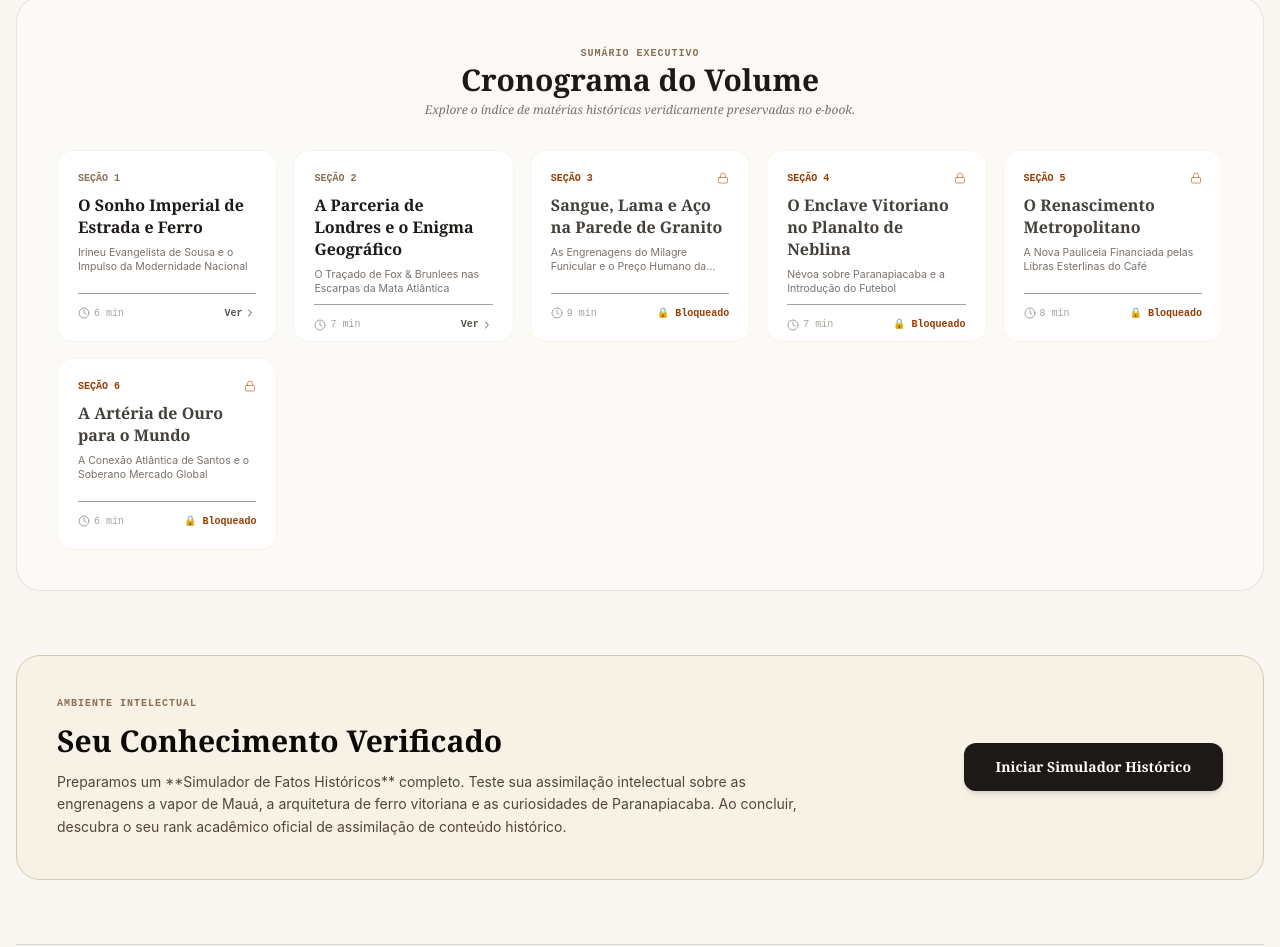
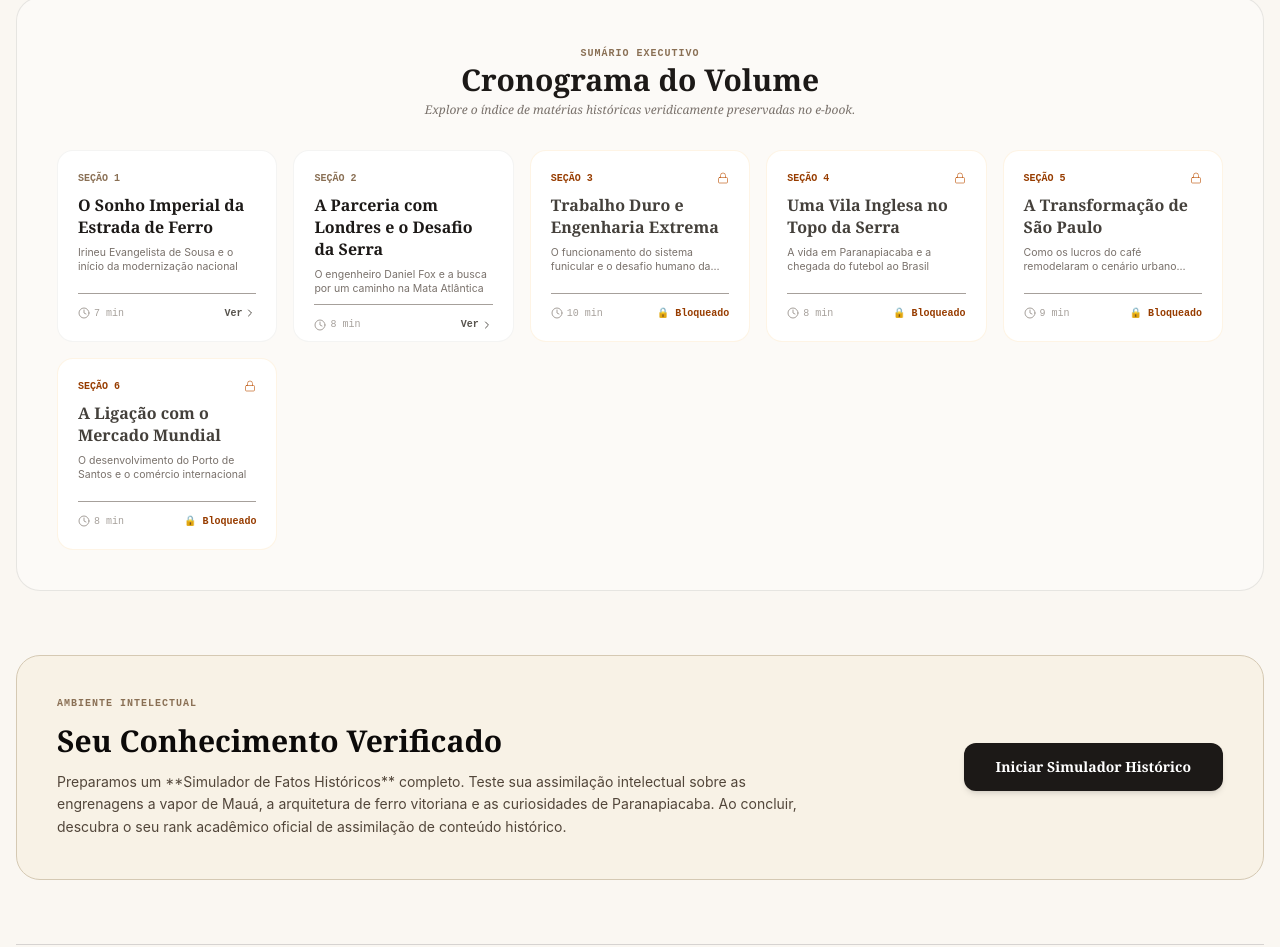
Before and after one commit to SAOPAULORAILWAY/SAOPAULORAILWAY2, a React (Vite) app: page / in a window 1280 px wide. Shown: the part 946-1893 px from the top of the page. Built offline with nearby package versions, Linux system fonts and the light colour scheme.

Commit message:
refactor: refine PDF export layout and update content
Optimize print CSS for accurate A4 page fitting and update chapter 1 title and copy for improved historical clarity.

```diff
--- a/src/data/chapters.ts
+++ b/src/data/chapters.ts
@@ -4,86 +4,92 @@ export const chapters: Chapter[] = [
   {
     id: 'intro',
     number: 1,
-    title: 'O Sonho Imperial de Estrada e Ferro',
-    subtitle: 'Irineu Evangelista de Sousa e o Impulso da Modernidade Nacional',
+    title: 'O Sonho Imperial da Estrada de Ferro',
+    subtitle: 'Irineu Evangelista de Sousa e o início da modernização nacional',
     image: '/assets/images/barao_de_maua_1781298320469.jpg',
     imageCaption: 'Irineu Evangelista de Sousa, o Barão de Mauá (1813 a 1889), pioneiro absoluto da industrialização e dos transportes ferroviários no Império do Brasil.',
-    readingTime: 6,
+    readingTime: 7,
     content: [
-      'Sob o Império de Dom Pedro II, a vastidão do território brasileiro parecia adormecida em um ritmo colonial quase arcaico: as mulas batiam cascos nas pedras do Caminho do Mar e homens escravizados arqueavam-se sob o peso das sacas. As encostas íngremes da muralha de granito conhecida como Serra do Mar eram um pesadelo logístico intransponível, onde o café, nova e fulgurante seiva econômica nacional, definhava antes de alcançar os cargueiros de Santos.',
-      'Foi nesse cenário de paralisia estrutural que Irineu Evangelista de Sousa desvelou sua visão monumental. O futuro Visconde de Mauá, temperado pela dinâmica comercial da City londrina, sabia que os caminhos de ferro ditavam o pulso da civilidade e do comércio mundial. Ele enxergava as ferrovias não apenas como vias mercantis, mas como artérias vitais para a emancipação econômica de um império atado à herança senhorial.',
-      'Ao obter em 1855 o privilégio exclusivo para desenhar as linhas ligando Jundiaí ao litoral paulista, Irineu Evangelista de Sousa desafiou o ceticismo aristocrático do Parlamento Imperial. Os barões da terra viam aquela iniciativa como uma quimera estéril ou, pior, um perigo aos privilégios estabelecidos. Isolado politicamente e sem os canais fiduciários do capital nacional, o pioneiro gaúcho atravessou o Atlântico rumo à Inglaterra vitoriana, buscando nos cofres da meca financeira global o oxigênio monetário para transpor o insondável desfiladeiro de neblina.',
-      'Sem o apoio de cafeicultores nativos e com as finanças sob severa vigilância das elites agrárias, as negociações que Irineu Evangelista de Sousa (Barão de Mauá) liderou nos salões bancários da City de Londres pavimentaram uma das alianças mais decisivas do século XIX. A muralha de granito do planalto paulista seria vencida pelas libras do império britânico.'
+      'Durante o Império de Dom Pedro II, a vastidão do território brasileiro seguia um ritmo lento e colonial. Tropas de mulas subiam e desciam as encostas de pedras do Caminho do Mar, enquanto trabalhadores carregavam pesadas sacas nas costas. A Serra do Mar, uma imensa muralha de granito, representava o maior desafio de transporte do país, onde o café — o principal motor da economia nacional — demorava muito para chegar aos navios de Santos.',
+      'Nesse cenário difícil, o empresário Irineu Evangelista de Sousa, futuro Barão de Mauá, apresentou um plano inovador. Inspirado pelo forte progresso industrial que conheceu em suas viagens de negócios a Londres, ele sabia que os trilhos ditavam o ritmo do desenvolvimento mundial. Mauá via as ferrovias não apenas como rotas de comércio, mas como o caminho para modernizar a economia de um país ainda muito preso ao passado agrícola.',
+      'Em 1855, ao obter o direito de planejar a ferrovia que ligaria Jundiaí ao litoral paulista, ele enfrentou a desconfiança dos políticos e grandes proprietários da época. Muitos consideravam o projeto impossível ou inútil de ser realizado. Sem apoio financeiro no Brasil, o pioneiro gaúcho viajou para a Inglaterra em busca de investidores e recursos técnicos para vencer o abismo da serra.',
+      'Apesar de não contar com a confiança imediata dos cafeicultores tradicionais, as negociações que ele realizou nos bancos britânicos renderam uma importante parceria de cooperação técnica e financeira. Seria o início de uma das maiores obras de engenharia do século XIX.',
+      'Além de todas as dificuldades técnicas, o projeto de Mauá também sofria uma forte oposição política no Rio de Janeiro. Muitos parlamentares conservadores defendiam que investir em estradas de ferro era um luxo desnecessário para um país de vocação essencialmente agrária, preferindo a manutenção dos antigos caminhos terrestres. Apesar dessas críticas e da falta de incentivos estatais diretos, Irineu de Sousa perseverou, convencido de que o futuro do desenvolvimento nacional dependia diretamente da velocidade e da capacidade de transporte que só os trilhos de metal podiam oferecer.'
     ]
   },
   {
     id: 'capital-ingles',
     number: 2,
-    title: 'A Parceria de Londres e o Enigma Geográfico',
-    subtitle: 'O Traçado de Fox & Brunlees nas Escarpas da Mata Atlântica',
+    title: 'A Parceria com Londres e o Desafio da Serra',
+    subtitle: 'O engenheiro Daniel Fox e a busca por um caminho na Mata Atlântica',
     image: '/assets/images/luz_paranapiacaba_1781298346748.jpg',
     imageCaption: 'A influência vitoriana se consolidou na serra paulista através da arquitetura de requinte industrial, marcada por relógios icônicos e estações de tijolos vermelhos importados.',
-    readingTime: 7,
+    readingTime: 8,
     content: [
-      'Londres pulsava sob a fumaça de carvão quando as corporações de capitalistas e engenheiros escutaram o clamor de Irineu Evangelista de Sousa. Em 1859, erguia-se na capital britânica a "São Paulo Railway Company Limited", corporizada sob pesadas garantias de juros ofertadas pelo Tesouro Imperial do Brasil. Tratava-se de um consórcio audacioso que unia a riqueza latifundiária paulista aos dividendos do capital mercantil inglês.',
-      'Contudo, cruzar os penhascos de vulto assustador da escarpa atlântica causava calafrios aos mais condecorados técnicos europeus. A serra, envolta em lendas e mistérios naturais, precipitava-se em penhascos íngremes sob a umidade asfixiante da Mata Atlântica. Daniel Fox, um jovem engenheiro britânico dotado de admirável obstinação metodológica, foi destacado para a província de São Paulo com a tarefa quase fictícia de encontrar passagem onde todos viam apenas desolação.',
-      'A pé e munido apenas de teodolitos, bússolas e coragem científica, Daniel Fox escalou os paredões da serra. Desprezando os métodos convencionais de aderência contínua, que eram impraticáveis naquelas rampas brutais de quase oitocentos metros de altura, compreendeu que a única saída matemática viável residia na criação de uma engenharia de transição por planos inclinados sucessivos. Unia-se, assim, a ousadia fundadora de Irineu Evangelista de Sousa (Barão de Mauá) à implacável e metódica engenharia vitoriana.'
+      'Em 1859, foi fundada em Londres a "São Paulo Railway Company Limited", empresa britânica criada para erguer e operar a estrada de ferro paulista. O projeto contava com garantias financeiras do governo imperial brasileiro e unia a riqueza dos produtores de café do país com o capital e as máquinas dos investidores ingleses.',
+      'Mesmo com os recursos assegurados, a engenharia técnica enfrentava um verdadeiro desafio geográfico: como subir a cordilheira íngreme da serra paulista sob o clima úmido da densa floresta tropical. Para encontrar uma saída viável, a empresa enviou ao Brasil o engenheiro Daniel Fox, um jovem profissional reconhecido por sua perseverança e rigor técnico.',
+      'Daniel Fox explorou a região da serra a pé, coletando medições geográficas detalhadas. Ao compreender que os modelos de trilhos comuns não funcionariam em subidas tão íngremes de quase 800 metros de altura, propôs uma solução inovadora: a divisão do trecho em rampas seguidas por meio de planos inclinados de tração. Essa ideia aliou a determinação pioneira de Irineu de Sousa (Barão de Mauá) com o método prático da engenharia vitoriana.',
+      'Ao chegar a São Paulo, Daniel Fox encontrou uma topografia extremamente hostil e pouco mapeada. A densa vegetação da Mata Atlântica e as constantes neblinas dificultavam a visibilidade, exigindo semanas de exploração cansativa para encontrar qualquer passagem viável. O engenheiro britânico teve de desenhar dezenas de esboços e testar caminhos alternativos antes de se convencer de que a subida direta por meio de cabos de aço era o único meio tecnicamente seguro para garantir o tráfego contínuo de cargas pesadas.'
     ]
   },
   {
     id: 'desafio-muralha',
     number: 3,
-    title: 'Sangue, Lama e Aço na Parede de Granito',
-    subtitle: 'As Engrenagens do Milagre Funicular e o Preço Humano da Serra',
+    title: 'Trabalho Duro e Engenharia Extrema',
+    subtitle: 'O funcionamento do sistema funicular e o desafio humano da obra',
     image: '/assets/images/funicular_cable_1781298331429.jpg',
     imageCaption: 'O revolucionário sistema funicular: imensas caldeiras e cabos de aço permitiam que composições pesadas vencessem o monstruoso desnível de 800 metros da serra.',
-    readingTime: 9,
+    readingTime: 10,
     content: [
-      'Os cumes da Serra do Mar tremeram com o eco das picaretas a partir de 1860. A empreitada, de que participou ativamente Irineu Evangelista de Sousa e capitaneada pelo engenheiro civil James Brunlees, consistia em esculpir na rocha viva quatro planos inclinados seguidos, com uma impressionante inclinação média de dez por cento. Para tracionar os vagões carregados da preciosa semente ao longo desse abismo lamoso, Brunlees arquitetou o engenhoso e inédito Sistema Funicular da "Serra Velha".',
-      'A engrenagem operava sob a força de imponentes máquinas fixas a vapor instaladas em cada um dos patamares intermediários da montanha. Acionando formidáveis tambores com grossos cabos de aço, essas usinas de força puxavam os trens carregados de café da planície enquanto auxiliavam no freamento e contrabalanço das composições que faziam a descida vazias. Contudo, a estabilidade das encostas era um paradoxo: as chuvas tropicais desencadeavam deslizamentos abruptos que soterraram trilhos e homens sob toneladas de lama.',
-      'A construção cobrou um tributo severo em dignidade e vidas humanas. O canteiro de obras tornou-se um purgatório de febres e provações, onde operários imigrantes alemães, italianos, camponeses brasileiros e engenheiros ingleses padeceram sob as garras implacáveis do cólera, da varíola e das febres tropicais. Sob o comando severo dos chefes saxões, a obra rasgou as montanhas e, contra todos os prognósticos científicos da Europa, o tráfego regular de passageiros inaugurou-se solenemente em fevereiro de 1867, coroando de glória os trilhos ideados por Irineu Evangelista de Sousa (Barão de Mauá) e o sangue de seus construtores.'
+      'As obras começaram efetivamente em 1860 sob a supervisão do experiente engenheiro-chefe James Brunlees. Os trabalhadores enfrentaram a tarefa monumental de moldar as encostas de pedra da Serra do Mar, criando quatro planos inclinados seguidos com uma inclinação média de 10%. Para puxar as composições carregadas de café por esse trecho íngreme, Brunlees planejou o engenhoso e prático Sistema Funicular original.',
+      'O mecanismo funcionava impulsionado por grandes máquinas a vapor fixadas no topo de cada uma das rampas. Utilizando cabos de aço extremamente resistentes, as caldeiras puxavam os trens que subiam carregados com café e também ajudavam a frear os vagões que faziam a descida vazios. No entanto, o canteiro de obras enfrentava o rigor do clima local: as fortes chuvas de verão causavam deslizamentos de terra constantes que cobriam parte do percurso.',
+      'A construção exigiu um imenso sacrifício físico, e muitos trabalhadores adoeceram no percurso. Operários brasileiros, imigrantes alemães e italianos, e engenheiros vindos de Londres dividiam o espaço nas montanhas lutando contra surtos de cólera e febres tropicais. Com esforço extraordinário de toda a equipe, a estrada de ferro foi aberta ao tráfego em fevereiro de 1867, coroando de sucesso o ousado projeto do Barão de Mauá.',
+      'Toda a logística de manutenção do sistema funicular era monitorada com precisão absoluta pelas equipes britânicas. As imensas caldeiras a carvão exigiam um abastecimento constante de combustível, que era transportado serra acima pelos próprios vagões. Nos períodos de pico da colheita do café, o sistema funcionava ininterruptamente de sol a sol, exigindo revisões diárias nos cabos de aço para evitar acidentes fatais e garantir que a preciosa carga paulista descesse a montanha com segurança e sem interrupções.'
     ]
   },
   {
     id: 'paranapiacaba-fog',
     number: 4,
-    title: 'O Enclave Vitoriano no Planalto de Neblina',
-    subtitle: 'Névoa sobre Paranapiacaba e a Introdução do Futebol',
+    title: 'Uma Vila Inglesa no Topo da Serra',
+    subtitle: 'A vida em Paranapiacaba e a chegada do futebol ao Brasil',
     image: '/assets/images/luz_paranapiacaba_1781298346748.jpg',
     imageCaption: 'A histórica vila de Paranapiacaba desenvolveu-se no topo do sistema funicular, vivenciando o singular choque cultural entre operários brasileiros e o modo de vida vitoriano inglês.',
-    readingTime: 7,
+    readingTime: 8,
     content: [
-      'No topo mais elevado do plano inclinado, onde as névoas marinhas se condensam sobre os prados frios do planalto, a ferrovia de Irineu Evangelista de Sousa deu origem ao povoamento do Alto da Serra, postergadamente imortalizado como Paranapiacaba. Aquele ponto de transição técnica, onde os cabos funiculares davam lugar à tração a vapor convencional, logo converteu-se em um curioso enclave geográfico de costumes inteiramente britânicos.',
-      'A São Paulo Railway Company desenhou ali uma colônia habitacional milimetricamente ordenada, espelhando a hierarquia puritana das vilas operárias da Grã-Bretanha industrial. Erguidas em pinho importado, com arremates rebuscados de ferro e telhados acentuados, as casas de engenheiros e operários contrastavam bizarramente com a vegetação selvagem circundante. No topo da colina, imitando a grandiloquência imperial de Londres, o Relógio da Estação marcava o rigor do horário inglês, governando a província pela pontualidade de suas badaladas.',
-      'Nesse ambiente envolto em misteriosa névoa cinzenta nasceram costumes destinados a moldar a cultura popular do Brasil. Charles Miller, herdeiro direto de um mecânico escocês das locomotivas vitorianas, partiu daquela província ferroviária rumo aos colégios da Inglaterra e regressou, em 1894, trazendo em sua bagagem duas bolas de couro e o folheto de regras de um novo jogo pedestre. O futebol nascia para a terra brasileira por meio daqueles mesmos homens que vigiavam as máquinas e calavam-se ante o fog da serra paulista.'
+      'No topo mais alto da serra, onde a neblina frequente costuma envolver toda a paisagem, a parada ferroviária de Irineu de Sousa deu origem ao povoado do Alto da Serra, conhecido hoje como Paranapiacaba. Sendo o ponto ideal de transição onde os trens deixavam os cabos funiculares para seguir nas locomotivas comuns, o local desenvolveu costumes e visual tipicamente britânicos.',
+      'A empresa construiu na vila uma colônia residencial planejada com simpáticas moradias de madeira para operários e engenheiros, baseadas nas vilas operárias da Grã-Bretanha. No topo do morro, um belo relógio instalado na estação comandava os horários das partidas e chegadas dos trens com total pontualidade britânica.',
+      'Foi nessa atmosfera cercada de névoa constante que nasceram algumas das tradições esportivas mais famosas do país. Charles Miller, de pai britânico funcionário ferroviário, viajou para realizar seus estudos em Londres e retornou em 1894 portando duas bolas de couro e o regulamento de um novo jogo pedestre. Assim, o futebol dava seus primeiros passos em terras paulistas por influência direta dos trabalhadores e engenheiros da ferrovia.',
+      'Com o passar dos anos, Paranapiacaba deixou de ser apenas um acampamento técnico de operários para se transformar em uma comunidade vibrante e autossuficiente. A vila ganhou sua própria escola primária, um clube recreativo para as famílias e até mesmo um hospital equipado com materiais vindos diretamente de Londres. Essa organização social exemplar não só criava um forte sentimento de pertencimento entre os moradores, mas também servvia de referência urbana para as outras cidades que cresciam ao longo do ramal ferroviário.'
     ]
   },
   {
     id: 'legado-cafe',
     number: 5,
-    title: 'O Renascimento Metropolitano',
-    subtitle: 'A Nova Pauliceia Financiada pelas Libras Esterlinas do Café',
+    title: 'A Transformação de São Paulo',
+    subtitle: 'Como os lucros do café remodelaram o cenário urbano paulistano',
     image: '/assets/images/ebook_cover_realistic_clean_1781404957659.jpg',
     imageCaption: 'A São Paulo Railway impulsionou a transformação de São Paulo de vilarejo colonial para uma metrópole cosmopolita e capital industrial da América do Sul.',
-    readingTime: 8,
+    readingTime: 9,
     content: [
-      'O movimento ascendente da São Paulo Railway superou as estimativas financeiras mais delirantes da Bolsa de Londres. Única via a interligar a opulência agrícola do Oeste Paulista ao porto, a ferrovia planejada em 1855 por Irineu Evangelista de Sousa transformou-se em uma fabulosa mina de ouro cambial. O fluxo maciço de libras esterlinas transmutou de vez o perfil urbano da acanhada capital provincial, outrora adormecida em suas paredes monásticas de taipa de pilão.',
-      'A outrora sonolenta capital deu passagem a arranha-céus, boulevards iluminados por energia gerada a gás, bondes elétricos de calçada e suntuosas sedes fiduciárias. O café, correndo veloz sobre os trilhos ingleses, financiou a expansão de um diversificado parque fabril e viabilizou a acolhida do caudal migratório de braços livres vindos de todas as partes do globo. São Paulo deixava de ser uma província periférica para figurar como o motor dinâmico e cosmopolita da economia sul-americana.',
-      'O monumento mais eloqüente desse triunfo industrial ergueu-se majestoso no coração de São Paulo: a nova Estação da Luz, inaugurada em 1901. Concebida integralmente no Reino Unido por arquitetos formados na tradição de ferro e vidro de Joseph Paxton, sua colossal estrutura metálica foi moldada nas fundições de Glasgow, transportada em navios e montada como um gigantesco quebra-cabeça tecnológico no Brasil. Sob o relógio de sua torre imponente, a estação era o portal magnífico onde a modernidade entrava nos trilhos do progresso nacional.'
+      'O sucesso financeiro da São Paulo Railway superou as previsões mais animadoras de seus organizadores em Londres. Como única via que ligava a imensa produção cafeeira do interior paulista com o escoamento no litoral, a ferrovia projetada por Irineu Evangelista de Sousa converteu-se na principal via econômica da região, alterando completamente a dinâmica urbana da cidade de São Paulo.',
+      'A antiga vila colonial e isolada iniciou um crescimento acelerado com a pavimentação de avenidas largas, redes de iluminação pública a gás e a introdução de bondes de transporte urbano. Os lucros das vendas de café ajudaram a financiar o surgimento de indústrias e atraíram correntes migratórias de várias partes do mundo. Com isso, São Paulo deixou de ser uma cidade periférica para liderar a economia nacional.',
+      'O principal marco monumental desse progresso foi a inauguração da nova Estação da Luz em 1901. Desenhada no exterior por engenheiros formados na arquitetura de ferro e vidro europeia, a enorme estrutura de ferro foi manufaturada em Glasgow, transportada em navios e montada como um grande quebra-cabeça tecnológico no coração da capital. Sua charmosa torre com relógio virou o principal portal de recebimento de passageiros rumo à modernização.',
+      'O impacto financeiro foi tão avassalador que novos bancos, seguradoras e escritórios de negócios surgiram no centro paulistano quase da noite para o dia. A riqueza gerada pela ferrovia impulsionou também o setor cultural, financiando a construção do imponente Teatro Municipal e o surgimento de jornais diários que debatiam o futuro do país. São Paulo transformou-se no principal polo de atração profissional e intelectual, ditando as tendências econômicas brasileiras a partir de seus escritórios decorados com madeira nobre.'
     ]
   },
   {
     id: 'escoamento-santos',
     number: 6,
-    title: 'A Artéria de Ouro para o Mundo',
-    subtitle: 'A Conexão Atlântica de Santos e o Soberano Mercado Global',
+    title: 'A Ligação com o Mercado Mundial',
+    subtitle: 'O desenvolvimento do Porto de Santos e o comércio internacional',
     image: '/assets/images/porto_de_santos_1781307571913.jpg',
     imageCaption: 'Ilustração histórica representando as docas do Porto de Santos no final do século XIX, recebendo os carregamentos de café transportados pela ferrovia da serra.',
-    readingTime: 6,
+    readingTime: 8,
     content: [
-      'Se o planalto escaldante do interior paulista representava o grande úbere da colheita cafeeira, o estuário de Santos funcionava como o canal de respiração econômica da jovem nação. Antes de os trilhos da São Paulo Railway de Irineu Evangelista de Sousa transporem o abismo da serra, a descida da safra rastejava sob as patas de mulas esgotadas, que tombavam ao longo de trilhas íngremes marcadas pela lama torrencial.',
-      'A conexão ferroviária definitiva promoveu uma alteração estrutural sem precedentes comerciais. Com os novos comboios descendo as encostas de Santos a vapor, o trânsito do café paulista deixou de ser uma penosa jornada de semanas para pacificar-se em um trajeto matemático de poucas horas. A perda de cargas devido a intempéries e assaltos reduziu-se a números marginais, inaugurando uma era de máxima racionalidade mercantil.',
-      'Em contrapartida à farta riqueza expelida pelos comboios funiculares, o Porto de Santos redesenhou sua topografia portuária de forma imponente. Cais de pedra maciça substituíram os antigos e apodrecidos ancoradouros de madeira colonial, enquanto linhas férreas internas e guindastes britânicos agilizavam o transbordo para os porões de navios de todas as nações. A sinergia exemplar entre os vagões fundados sob a inspiração original de Irineu Evangelista de Sousa (Barão de Mauá) e a formidável infraestrutura do porto ergueu a economia à condição de soberana indiscutível do comércio cafeeiro moderno, alimentando as indústrias e as capitais do mundo civilizado.'
+      'Se o interior paulista produzia o café em escala expressiva, o estuário de Santos garantia o escoamento comercial de toda a produção. Antes de a linha de trem transpor a encosta íngreme da serra paulista, o café viajava em lombos de mulas exaustas, numa jornada lenta por caminhos precários de terra batida que ficavam intransitáveis nos dias de chuva intensa.',
+      'A ligação ferroviária mudou profundamente essa dinâmica mercantil. Com os trens descendo e subindo a serra diariamente, o frete da carga de café passou a durar poucas horas em vez de dias ou semanas. A perda de mercadorias no caminho reduziu-se bastante e a eficiência logística barateou o preço final, tornando o grão paulista altamente competitivo no exterior.',
+      'Para atender à exportação ágil gerada pelos trens funiculares, a estrutura do Porto de Santos foi modernizada com cais de alvenaria definitiva e modernos guindastes para acelerar o processo de embarque nos cargueiros internacionais. Essa integração eficiente entre a ferrovia original de Irineu de Sousa (o Barão de Mauá) e um porto bem equipado consolidou o café brasileiro na liderança absoluta de vendas para as capitais da Europa e América do Norte.',
+      'Essa impressionante infraestrutura portuária mudou também o perfil demográfico e social de Santos. O porto transformou-se em um imenso caldeirão multicultural, onde marinheiros, comerciantes e imigrantes de dezenas de nacionalidades se encontravam diariamente nas docas. O vai e vem constante de sacas de café alimentava uma engrenagem financeira global de altíssima velocidade, conectando de forma definitiva a produção do interior de São Paulo aos hábitos diários de consumo nas grandes cafeterias europeias.'
     ]
   }
 ];
@@ -147,6 +153,6 @@ export const quizQuestions: QuizQuestion[] = [
       'Estação Brás'
     ],
     correctIndex: 2,
-    explanation: 'A Estação da Luz, reinaugurada em 1901 com estruturas de ferro alemãs e design vitoriano britânico inteiramente projetados em Londres, representava a grande catedral paulista do café.'
+    explanation: 'A Estação da Luz, reinaugurada in 1901 com estruturas de ferro alemãs e design vitoriano britânico inteiramente projetados em Londres, representava a grande catedral paulista do café.'
   }
 ];
```
Also changed, not shown: src/components/EbookReader.tsx (+9 -9 lines), src/index.css (+20 -7 lines).
